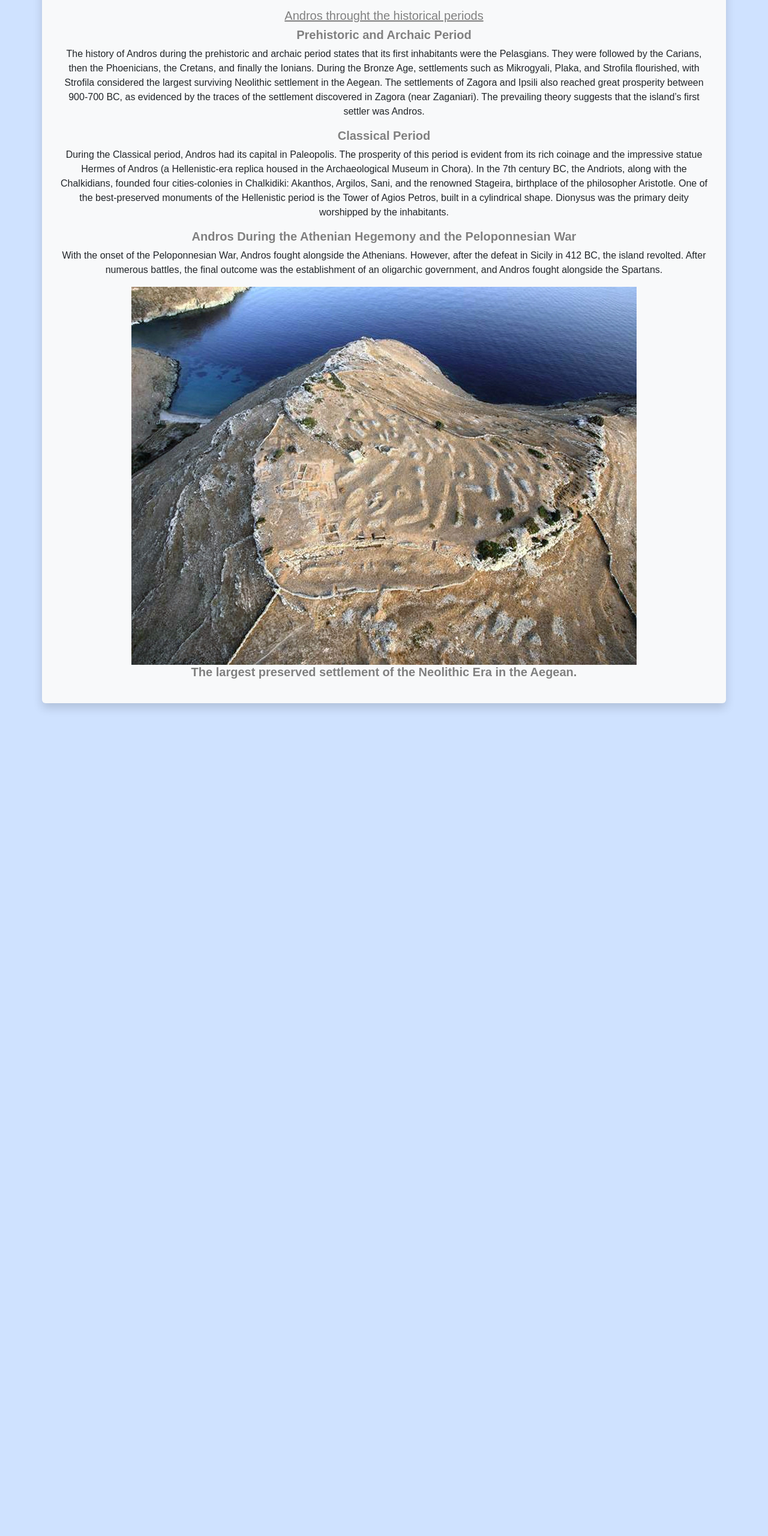
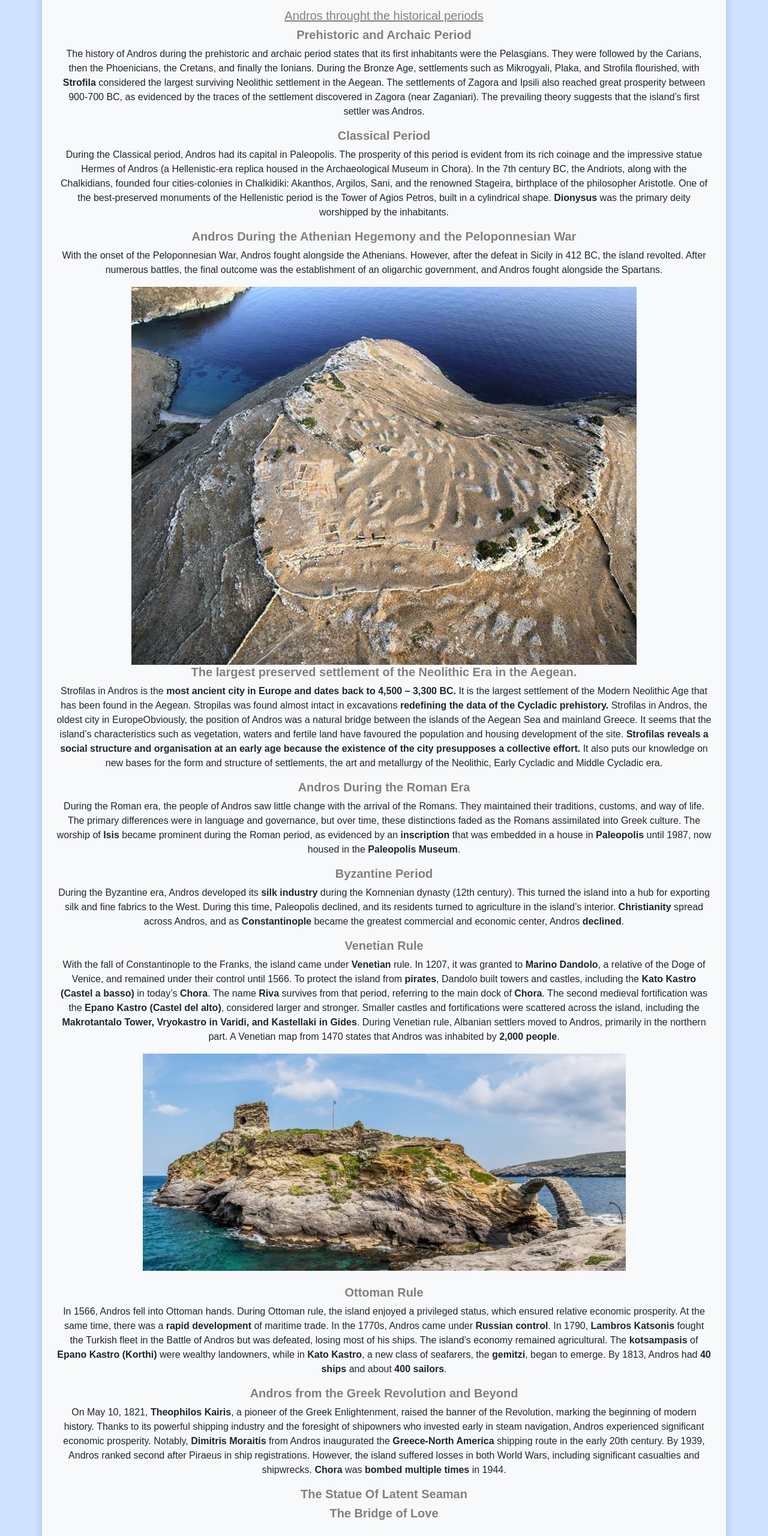
Before and after one commit to ThemisGon/Touring, a website: page history.html in a window 1280 px wide. Shown: the part 1100-3660 px from the top of the page at 60% size. Before the commit the page ends 2320 px from the top, so only its background shows below. Drawn offline with nearby package versions, Linux system fonts and the light colour scheme.

Commit message:
History Page (in progress)

```diff
--- a/history.html
+++ b/history.html
@@ -79,13 +79,30 @@
                 <br><br>
                 <h5 style="color: gray;"> <u>Andros throught the historical periods</u></h5>
                 <h5 style="color: gray;"> <b>Prehistoric and Archaic Period</b></h5>
-                <p>The history of Andros during the prehistoric and archaic period states that its first inhabitants were the Pelasgians. They were followed by the Carians, then the Phoenicians, the Cretans, and finally the Ionians. During the Bronze Age, settlements such as Mikrogyali, Plaka, and Strofila flourished, with Strofila considered the largest surviving Neolithic settlement in the Aegean. The settlements of Zagora and Ipsili also reached great prosperity between 900-700 BC, as evidenced by the traces of the settlement discovered in Zagora (near Zaganiari). The prevailing theory suggests that the island’s first settler was Andros.</p>
+                <p>The history of Andros during the prehistoric and archaic period states that its first inhabitants were the Pelasgians. They were followed by the Carians, then the Phoenicians, the Cretans, and finally the Ionians. During the Bronze Age, settlements such as Mikrogyali, Plaka, and Strofila flourished, with <b>Strofila</b> considered the largest surviving Neolithic settlement in the Aegean. The settlements of Zagora and Ipsili also reached great prosperity between 900-700 BC, as evidenced by the traces of the settlement discovered in Zagora (near Zaganiari). The prevailing theory suggests that the island’s first settler was Andros.</p>
                 <h5 style="color: gray;"> <b>Classical Period</b></h5>
-                <p>During the Classical period, Andros had its capital in Paleopolis. The prosperity of this period is evident from its rich coinage and the impressive statue Hermes of Andros (a Hellenistic-era replica housed in the Archaeological Museum in Chora). In the 7th century BC, the Andriots, along with the Chalkidians, founded four cities-colonies in Chalkidiki: Akanthos, Argilos, Sani, and the renowned Stageira, birthplace of the philosopher Aristotle. One of the best-preserved monuments of the Hellenistic period is the Tower of Agios Petros, built in a cylindrical shape. Dionysus was the primary deity worshipped by the inhabitants.</p>
+                <p>During the Classical period, Andros had its capital in Paleopolis. The prosperity of this period is evident from its rich coinage and the impressive statue Hermes of Andros (a Hellenistic-era replica housed in the Archaeological Museum in Chora). In the 7th century BC, the Andriots, along with the Chalkidians, founded four cities-colonies in Chalkidiki: Akanthos, Argilos, Sani, and the renowned Stageira, birthplace of the philosopher Aristotle. One of the best-preserved monuments of the Hellenistic period is the Tower of Agios Petros, built in a cylindrical shape. <b>Dionysus</b> was the primary deity worshipped by the inhabitants.</p>
                 <h5 style="color: gray;"> <b>Andros During the Athenian Hegemony and the Peloponnesian War</b></h5>
                 <p>With the onset of the Peloponnesian War, Andros fought alongside the Athenians. However, after the defeat in Sicily in 412 BC, the island revolted. After numerous battles, the final outcome was the establishment of an oligarchic government, and Andros fought alongside the Spartans.</p>
                 <img class="img-fluid" src="images/h2Strofilas.jpg" alt="Touring Logo">
                 <h5 style="color: gray;"> <b>The largest preserved settlement of the Neolithic Era in the Aegean.</b></h5>
+                <p>Strofilas in Andros is the <b>most ancient city in Europe and dates back to 4,500 – 3,300 BC.</b> It is the largest settlement of the Modern Neolithic Age that has been found in the Aegean. Stropilas was found almost intact in excavations <b>redefining the data of the Cycladic prehistory.</b>
+                Strofilas in Andros, the oldest city in EuropeObviously, the position of Andros was a natural bridge between the islands of the Aegean Sea and mainland Greece. It seems that the island’s characteristics such as vegetation, waters and fertile land have favoured the population and housing development of the site. <b>Strofilas reveals a social structure and organisation at an early age because the existence of the city presupposes a collective effort.</b> It also puts our knowledge on new bases for the form and structure of settlements, the art and metallurgy of the Neolithic, Early Cycladic and Middle Cycladic era.</p>
+                <h5 style="color: gray;"> <b>Andros During the Roman Era</b></h5>
+                <p>During the Roman era, the people of Andros saw little change with the arrival of the Romans. They maintained their traditions, customs, and way of life. The primary differences were in language and governance, but over time, these distinctions faded as the Romans assimilated into Greek culture. The worship of <b>Isis</b> became prominent during the Roman period, as evidenced by an <b>inscription</b> that was embedded in a house in <b>Paleopolis</b> until 1987, now housed in the <b>Paleopolis Museum</b>.</p>
+                <h5 style="color: gray;"> <b>Byzantine Period</b></h5>
+                <p>During the Byzantine era, Andros developed its <b>silk industry</b> during the Komnenian dynasty (12th century). This turned the island into a hub for exporting silk and fine fabrics to the West. During this time, Paleopolis declined, and its residents turned to agriculture in the island’s interior. <b>Christianity</b> spread across Andros, and as <b>Constantinople</b> became the greatest commercial and economic center, Andros <b>declined</b>.</p>
+                <h5 style="color: gray;"> <b>Venetian Rule</b></h5>
+                <p> With the fall of Constantinople to the Franks, the island came under <b>Venetian</b> rule. In 1207, it was granted to <b>Marino Dandolo</b>, a relative of the Doge of Venice, and remained under their control until 1566. To protect the island from <b>pirates</b>, Dandolo built towers and castles, including the <b>Kato Kastro (Castel a basso)</b> in today’s <b>Chora</b>. The name <b>Riva</b> survives from that period, referring to the main dock of <b>Chora</b>. The second medieval fortification was the <b>Epano Kastro (Castel del alto)</b>, considered larger and stronger. Smaller castles and fortifications were scattered across the island, including the <b>Makrotantalo Tower, Vryokastro in Varidi, and Kastellaki in Gides</b>. During Venetian rule, Albanian settlers moved to Andros, primarily in the northern part. A Venetian map from 1470 states that Andros was inhabited by <b>2,000 people</b>.</p>
+                <img class="img-fluid" src="images/katokastro.png" alt="Touring Logo">
+                <br><br>
+                <h5 style="color: gray;"> <b>Ottoman Rule</b></h5>
+                <p>In 1566, Andros fell into Ottoman hands. During Ottoman rule, the island enjoyed a privileged status, which ensured relative economic prosperity. At the same time, there was a <b>rapid development</b> of maritime trade. In the 1770s, Andros came under <b>Russian control</b>. In 1790, <b>Lambros Katsonis</b> fought the Turkish fleet in the Battle of Andros but was defeated, losing most of his ships. The island’s economy remained agricultural. The <b>kotsampasis</b> of <b>Epano Kastro (Korthi)</b> were wealthy landowners, while in <b>Kato Kastro</b>, a new class of seafarers, the <b>gemitzi</b>, began to emerge. By 1813, Andros had <b>40 ships</b> and about <b>400 sailors</b>.</p>
+                <h5 style="color: gray;"> <b>Andros from the Greek Revolution and Beyond</b></h5>
+                <p>On May 10, 1821, <b>Theophilos Kairis</b>, a pioneer of the Greek Enlightenment, raised the banner of the Revolution, marking the beginning of modern history. Thanks to its powerful shipping industry and the foresight of shipowners who invested early in steam navigation, Andros experienced significant economic prosperity. Notably, <b>Dimitris Moraitis</b> from Andros inaugurated the <b>Greece-North America</b> shipping route in the early 20th century. By 1939, Andros ranked second after Piraeus in ship registrations. However, the island suffered losses in both World Wars, including significant casualties and shipwrecks. <b>Chora</b> was <b>bombed multiple times</b> in 1944.</p>
+                <h5 style="color: gray;"> <b>The Statue Of Latent Seaman</b></h5>
+
+                <h5 style="color: gray;"> <b>The Bridge of Love</b></h5>
               </div>
             </form>
           </div>
```
Also changed, not shown: home.html (+18 -4 lines), images/island.png (added), images/katokastro.png (added), images/quiz.png (added), images/treasures.png (added).
